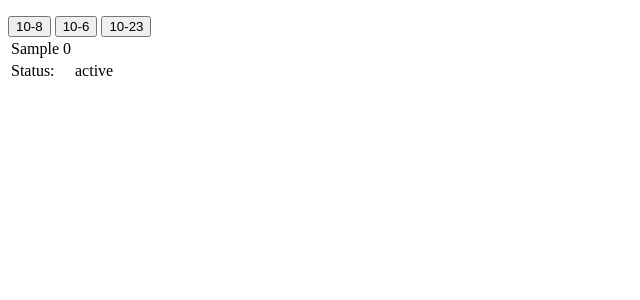
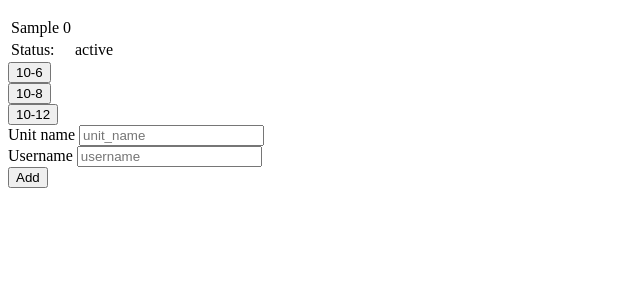
Before and after one commit to AnnaKholkina/inspector, a Django app: template templates/cad/main.html in a window 1280 px wide. Shown: the part 63-363 px from the top of the page, without its empty margins (0-640 px from the left). Run offline with Django 3.2, Linux system fonts and the light colour scheme; the template is opened without the code that fills it: most values are stand-ins (such as "Sample title", 1, 10 or a date in 2020).

Commit message:
Добавлены функции обновления статуса и прикрепления к юниту (WIP)

```diff
--- a/accounts/urls.py
+++ b/accounts/urls.py
@@ -4,7 +4,7 @@ from . import views
 from cad import views as cad_views
 
 urlpatterns = [
-    path('', views.home, name='home'),
+    path('', views.signin, name='signin'),
     path('signin', views.signin, name='signin'),
     path('signup', views.signup, name='signup'),
     path('signout', views.signout, name='signout'),
--- a/accounts/views.py
+++ b/accounts/views.py
@@ -37,10 +37,9 @@ def signin(request):
         if user is not None:
             login(request, user)
             fname = user.first_name
-            lname = user.last_name
             messages.success(request, "Logged In Sucessfully!!")
             request.session['fname'] = fname
-            request.session['lname'] = lname
+            request.session['username'] = username
             return redirect('/cad/')
         else:
             messages.error(request, "Bad Credentials!!")
--- a/cad/urls.py
+++ b/cad/urls.py
@@ -5,6 +5,8 @@ urlpatterns = [
     path('', views.main_cad, name='main_cad'),
     path('logout_user', views.logout_user, name='logout_user'),
     path('add_unit', views.add_unit, name='add_unit'),
-    path('change_status_10_6', views.change_status_10_6, name='change_status_10_6'),
-    path('change_status_10_8', views.change_status_10_8, name='change_status_10_8')
+    #path('change_status_10_6', views.change_status_10_6, name='change_status_10_6'),
+
+    path(r'^change_status/(?P<username>\d+)/(?P<status>\d+)$', views.change_status, name='change_status'),
+    path('add_member', views.add_member, name='add_member')
 ]
--- a/templates/cad/main.html
+++ b/templates/cad/main.html
@@ -16,6 +16,7 @@
     <nav>
       <ul> {% if user.is_authenticated %}
         <li><a>{{ request.session.fname }}</a></li>
+          <li><a>{{ request.session.username }}</a></li>
           {% endif %}
           <li>
 
@@ -30,20 +31,6 @@
 </header>
 <body>
     <div class="container">
-            <div class="panel">
-                    <button class="button status10-6" onclick="location.href = '/cad/logout_user';">
-                            <span class="button__text">10-8</span>
-                            <i class="button__icon fas fa-chevron-left"></i>
-                    </button>
-                    <button class="button status10-8" onclick="location.href = '/cad/logout_user';">
-                            <span class="button__text">10-6</span>
-                            <i class="button__icon fas fa-chevron-left"></i>
-                    </button>
-                     <button class="button status10-23" onclick="location.href = '/cad/logout_user';">
-                            <span class="button__text">10-23</span>
-                            <i class="button__icon fas fa-chevron-left"></i>
-                    </button>
-                </div>
             <table class="engine77">
                 <tr>
                     <td>{{ query_results.0.unit_name }}</td>
@@ -54,6 +41,32 @@
                     <td>{{ query_results.0.status }}</td>
                 </tr>
             </table>
+        <form action="{% url 'change_status' request.session.username '10-6' %}" method=POST>
+            {% csrf_token %}
+        <button id="approve-btn" type="submit">10-6</button>
+        </form>
+        <form action="{% url 'change_status' request.session.username '10-8' %}" method=POST>
+            {% csrf_token %}
+        <button id="approve-btn" type="submit">10-8</button>
+        </form>
+        <form action="{% url 'change_status' request.session.username '10-12' %}" method=POST>
+            {% csrf_token %}
+        <button id="approve-btn" type="submit">10-12</button>
+        </form>
+        <form method="post" action="/cad/add_member">
+                {% csrf_token %}
+                    <div class="form-group">
+                        <label for="unit_name">Unit name</label>
+                        <input type="text" class="form-control" id="unit_name" name="unit_name" placeholder="unit_name" Required>
+                    </div>
+                    <div class="form-group">
+                        <label for="username">Username</label>
+                        <input type="text" class="form-control" id="username" name="username" placeholder="username" Required>
+                    </div>
+
+                <button type="submit"class="btn btn-primary">Add</button>
+
+        </form>
         </div>
 
 </body>
```
Also changed, not shown: cad/views.py (+13 -10 lines), db.sqlite3.
